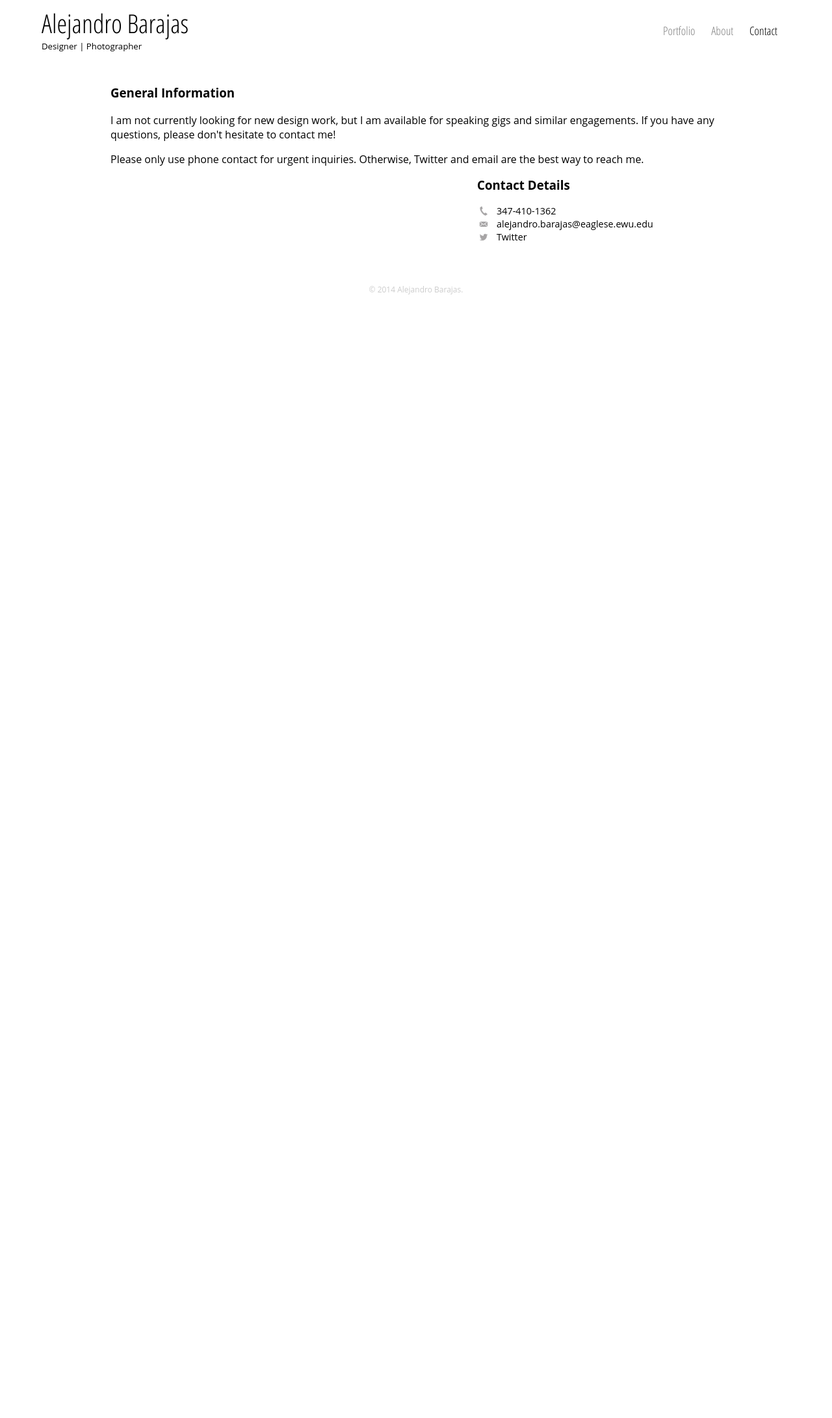
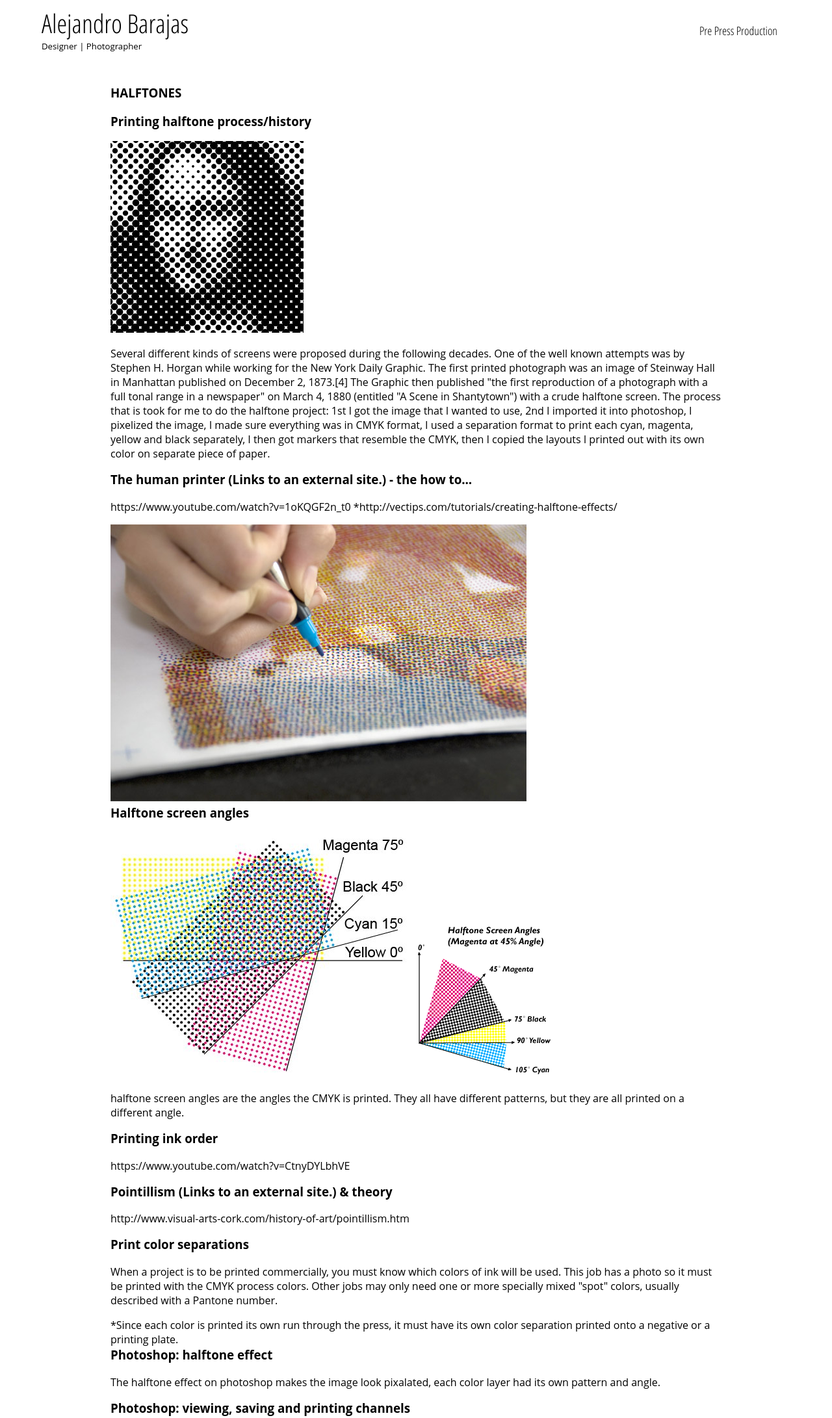
Before and after one commit to abarajas0130/Halftones, a plain HTML site: page contact.html in a window 1280 px wide. Shown: the top 2182 px of the page at 65% size. Before the commit the page ends 800 px from the top, so only its background shows below. Drawn offline with Linux system fonts and the light colour scheme.

Commit message:
class commit

```diff
--- a/contact.html
+++ b/contact.html
@@ -3,7 +3,7 @@
 <html>
 	<head>
 		<meta charset="utf-8">
-		<title>Alejandro Contact</title>
+		<title>Alejandro</title>
 		<link rel="stylesheet" href="css/normalize.css">
 		<link href='http://fonts.googleapis.com/css?family=Open+Sans+Condensed:700,300' rel='stylesheet' type='text/css'>
 		<link rel="stylesheet" href="css/main.css">
@@ -21,26 +21,79 @@
 		</a>
 		<nav>
 			<ul>
-				<li><a href="index.html" >Portfolio</a></li>
-				<li><a href="about.html">About</a></li>
-				<li><a href="contact.html" class="selected">Contact</a></li>
+				<li><a href="contact.html" class="selected">Pre Press Production</a></li>
 
 			</ul>
 		</nav>
 		</header>
 		<div id="wrapper">
 			<section id+"primary">
-				<h3>General Information</h3>
-				<p>I am not currently looking for new design work, but I am available for speaking gigs and similar engagements. If you have any questions, please don't hesitate to contact me!</p>
-				<p>Please only use phone contact for urgent inquiries. Otherwise, Twitter and email are the best way to reach me.</p>
+				<h3>HALFTONES</h3>
+
+				<h3>Printing halftone process/history</h3>
+				<img src="img/history.gif">
+				<p>Several different kinds of screens were proposed during the following decades. One of the well known attempts was by Stephen H. Horgan while working for the New York Daily Graphic. The first printed photograph was an image of Steinway Hall in Manhattan published on December 2, 1873.[4] The Graphic then published "the first reproduction of a photograph with a full tonal range in a newspaper" on March 4, 1880 (entitled "A Scene in Shantytown") with a crude halftone screen.
+
+				The process that is took for me to do the halftone project: 1st I got the image that I wanted to use, 2nd I imported it into photoshop, I pixelized the image, I made sure everything was in CMYK format, I used a separation format to print each cyan, magenta, yellow and black separately, I then got markers that resemble the CMYK, then I copied the layouts I printed out with its own color on separate piece of paper. </p>
+
+				<h3>The human printer (Links to an external site.) - the how to...</h3>
+
+			<p>https://www.youtube.com/watch?v=1oKQGF2n_t0 *http://vectips.com/tutorials/creating-halftone-effects/</p>
+
+			<img src="img/humanprint.jpg">
+
+			<h3>Halftone screen angles</h3>
+
+			<img src="img/angles.jpg">
+			<img src="img/angles2.gif">
+
+			<p>halftone screen angles are the angles the CMYK is printed. They all have different patterns, but they are all printed on a different angle.</p>
+
+			<h3>Printing ink order</h3>
+
+			<p>https://www.youtube.com/watch?v=CtnyDYLbhVE</p>
+
+			<h3>Pointillism (Links to an external site.) & theory</h3>
+
+			<p>http://www.visual-arts-cork.com/history-of-art/pointillism.htm</p>
+
+			<h3>Print color separations</h3>
+
+			<p>When a project is to be printed commercially, you must know which colors of ink will be used. This job has a photo so it must be printed with the CMYK process colors. Other jobs may only need one or more specially mixed "spot" colors, usually described with a Pantone number.</p>
+
+			*Since each color is printed its own run through the press, it must have its own color separation printed onto a negative or a printing plate.
+
+			<h3>Photoshop: halftone effect</h3>
+
+			<p>The halftone effect on photoshop makes the image look pixalated, each color layer had its own pattern and angle.</p>
+
+			<h3>Photoshop: viewing, saving and printing channels</h3>
+			<img src="img/channels.gif">
+
+			<p>In photoshop, on the right where you control the layers, there is a tab where you can view all channels separately. You can save your project as a photoshop document. Printing all channels, you can just press print and on the printing settings you just adjust you want to print the cmyk seperations and you can also have a description on each page with its color name etc.<p>
+
+			<h3>Adobe Edge Reflow: getting started (Links to an external site.)</h3>
+
+			<p>http://www.adobe.com/devnet/edge-reflow/articles/edge-reflow-getting-started.html</p>
+
+			<h3>Edge Reflow: responsive web designs (Links to an external site.)</h3>
+
+			<p>http://www.adobe.com/inspire/2013/04/responsive-web-designs-edge-reflow.html</p>
+
+			<h3>Edge Reflow: media queries</h3>
+
+			<p>https://www.youtube.com/watch?v=-DTZRZ-TO6c</p>
+
+			<h3>Web hosting @ EWU</h3>
+			<img src="img/eastern.jpg">
+
+			<p>You can actually publish your website and have it hosted by EWU. You can easily go on their website and host it on there which is linked to your student account.</p>
+
+			<h3>Image optimization</h3>
+
+			<p>Images often account for most of the downloaded bytes on a web page and also often occupy a significant amount of visual space. As a result, optimizing images can often yield some of the largest byte savings and performance improvements for your website: the fewer bytes the browser has to download, the less competition there is for the client's bandwidth and the faster the browser can download and render useful content on the screen.</p>
 			</section>
 			<section id="secondary">
-			<h3>Contact Details</h3>
-			<ul class="contact-info">
-				<li class="phone"><a href="tel:555-555">347-410-1362</a></li>
-				<li class="mail"><a href="mailto:alejandro.barajas@eagles.ewu.edu">alejandro.barajas@eaglese.ewu.edu</a></li>
-				<li class="twitter"><a href="http://twiiter.com">Twitter</a></li>
-			</ul>
 			</section>
 
 
```
Also changed, not shown: img/angles.jpg (added), img/angles2.gif (added), img/channels.gif (added), img/eastern.jpg (added), img/history.gif (added), img/humanprint.jpg (added).
